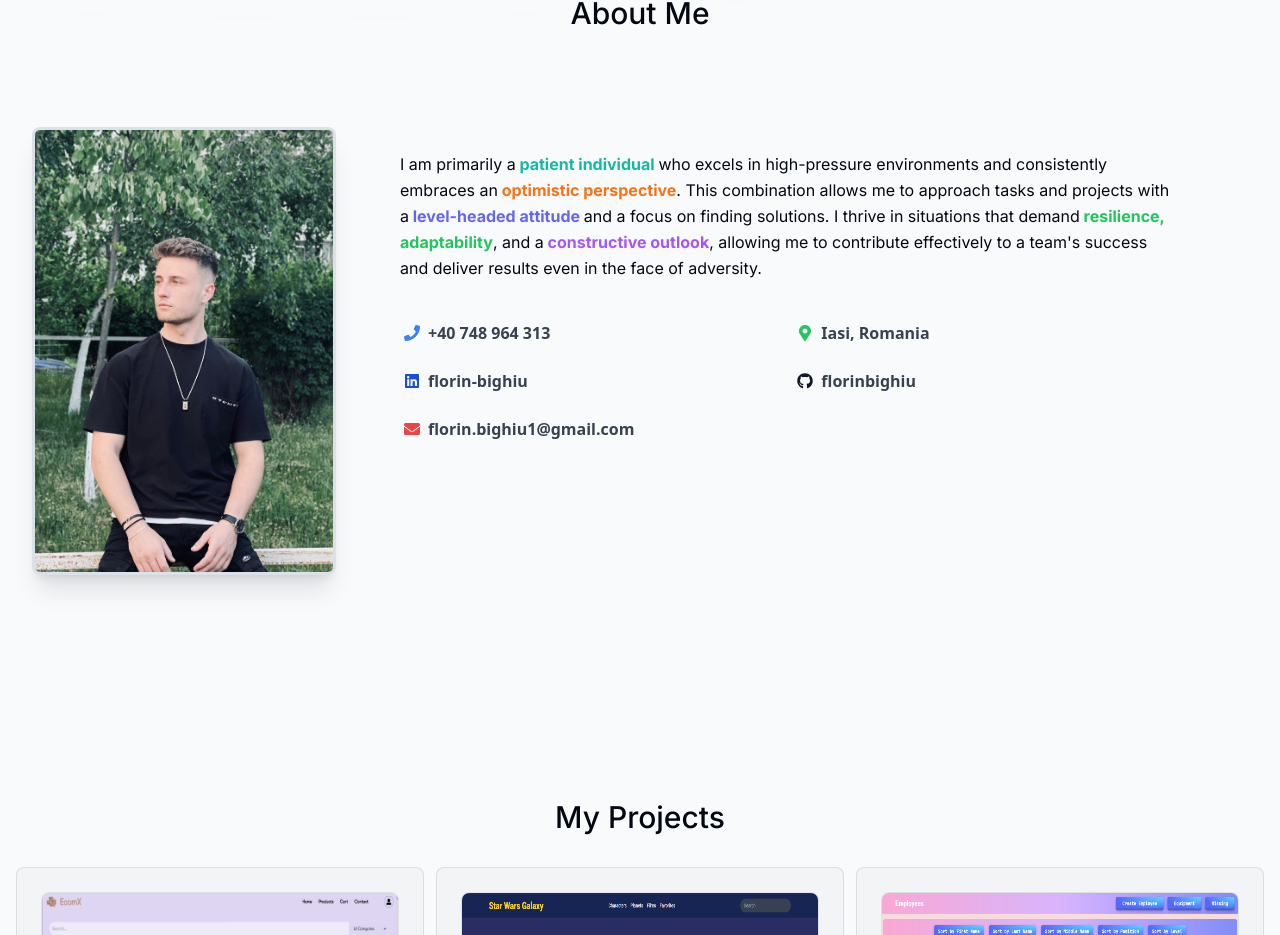
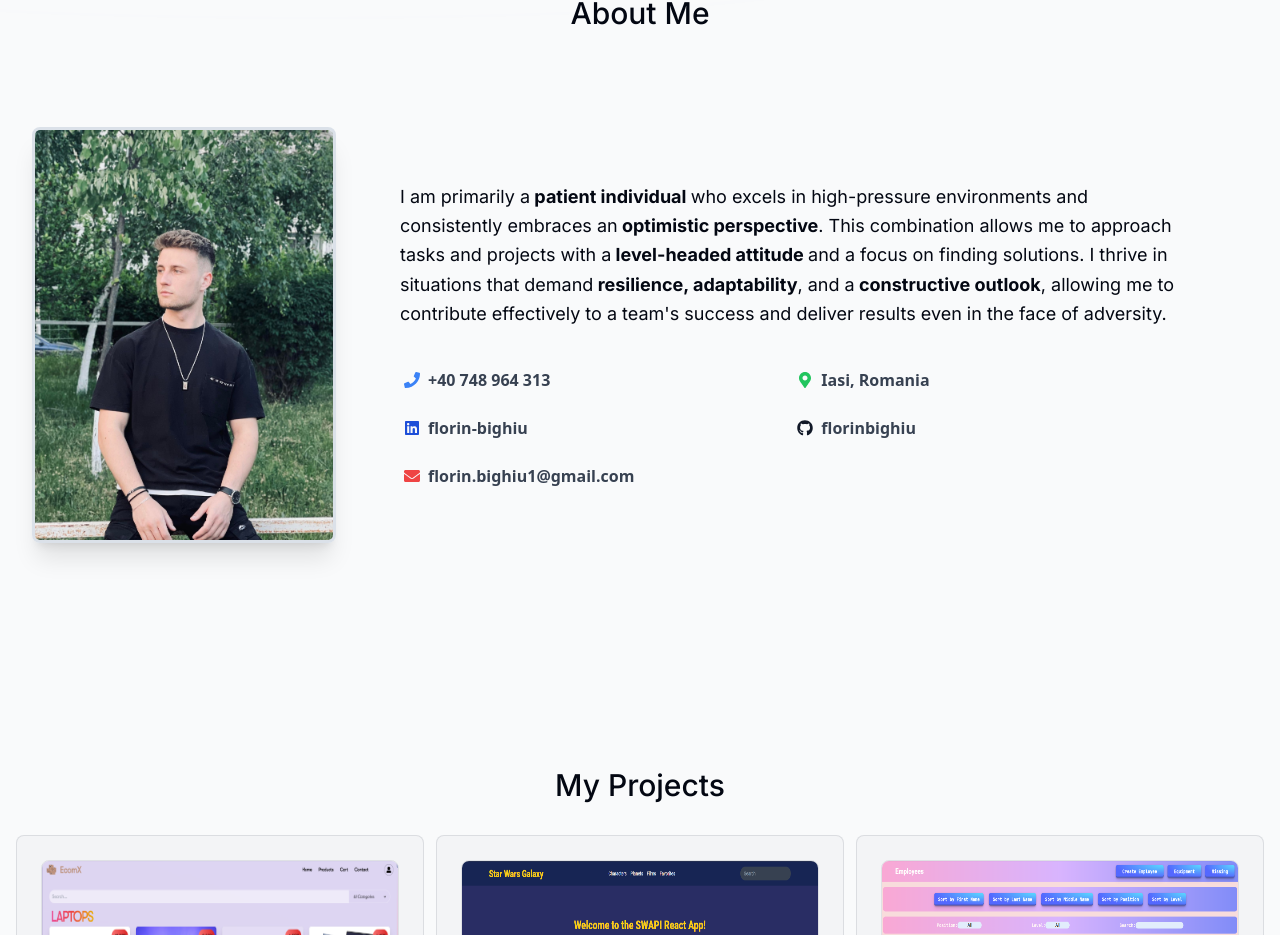
Before and after one commit to florinbighiu/portofolio, a Next.js app: page / in a window 1280 px wide. Shown: the part 887-1822 px from the top of the page. Built offline with nearby package versions, Linux system fonts and the light colour scheme.

Commit message:
Slight refactor on about component

```diff
--- a/components/about.tsx
+++ b/components/about.tsx
@@ -24,20 +24,20 @@ export default function About() {
       <div className="container mx-auto px-4 py-16">
         <div className="flex flex-col lg:flex-row md:space-x-8">
           <Image
-            className="cursor-pointer rounded-lg object-cover border-[0.2rem] dark:border-white/65 border-slate-300/65 shadow-xl w-full lg:w-1/4 h-[28em]"
+            className="cursor-pointer rounded-lg object-cover border-[0.2rem] dark:border-white/65 border-slate-300/65 shadow-xl w-full lg:w-1/4 h-[26em]"
             src={profileImg}
             alt="Florin's picture"
           />
-          <div className="flex flex-col lg:w-2/3 space-y-8 px-3 md:px-0 mt-8 lg:mt-4 xl:mt-6">
-            <p className="text-start leading-relaxed lg:ml-8">
-              I am primarily a<span className="font-bold text-teal-500"> patient individual </span>{" "}
+          <div className="flex flex-col justify-center lg:w-2/3 space-y-8 px-3 md:px-0 mt-8 lg:mt-2">
+            <p className="text-start text-lg leading-relaxed lg:ml-8">
+              I am primarily a<span className="font-bold "> patient individual </span>{" "}
               who excels in high-pressure environments and consistently embraces an
-              <span className="font-bold text-orange-500"> optimistic perspective</span>. This
+              <span className="font-bold "> optimistic perspective</span>. This
               combination allows me to approach tasks and projects with a
-              <span className="font-bold text-indigo-500"> level-headed attitude </span>
+              <span className="font-bold "> level-headed attitude </span>
               and a focus on finding solutions. I thrive in situations that demand
-              <span className="font-bold text-green-500"> resilience, adaptability</span>, and a
-              <span className="font-bold text-purple-500"> constructive outlook</span>, allowing me
+              <span className="font-bold "> resilience, adaptability</span>, and a
+              <span className="font-bold "> constructive outlook</span>, allowing me
               to contribute effectively to a team's success and deliver results even in the face of
               adversity.
             </p>
```
